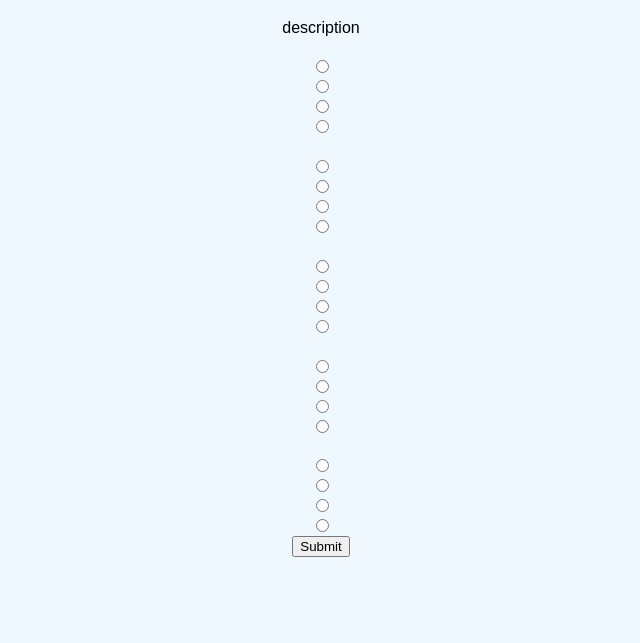
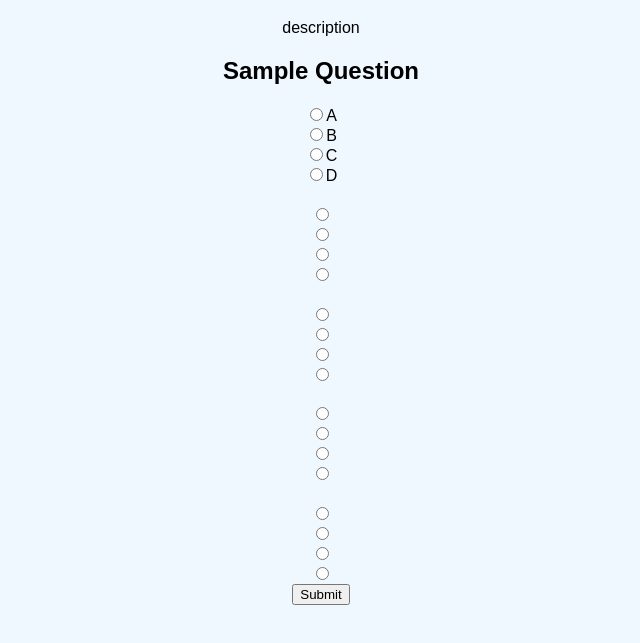
Before and after one commit to JediMasterLucy55/personalityQuizTemplate, a plain HTML site: page index.html in a window 1280 px wide. Shown: the part 81-724 px from the top of the page, without its empty margins (319-959 px from the left). Drawn offline with Linux system fonts and the light colour scheme.

Commit message:
added comments and stuff

```diff
--- a/script.js
+++ b/script.js
@@ -1,16 +1,19 @@
+// here we will make variables that hold the result of the quiz! don't forget your semicolons!
+// const means the variable will never change, result1 is the name of the variable, and Result 1 is the string that the variable stores
 const result1 = "Result 1";
 const result2 = "Result 2";
 const result3 = "Result 3";
 const result4 = "Result 4";
 
+// makes an object called questions that stores the template for your questions. add the question itself into where it says Sample Question, the answers go into text, and the result variables go into the brackets. You can have more than one result per answer!
 const questions = [
     {
-        question: "",
+        question: "Sample Question",
         answers: [
-            {text: "", results: []},
-            {text: "", results: []},
-            {text: "", results: []},
-            {text: "", results: []}
+            {text: "A", results: [result1]},
+            {text: "B", results: [result2]},
+            {text: "C", results: [result3]},
+            {text: "D", results: [result4]}
         ]
     },
 
@@ -55,6 +58,7 @@ const questions = [
     }
 ]
 
+// Most of the stuff down here you will not have to edit, this will just put your questions into the website
 const form = document.getElementById("quiz");
 
 questions.forEach((q, qIndex) => {
@@ -85,12 +89,14 @@ questions.forEach((q, qIndex) => {
 
 })
 
+// and this will make the button go to the results page and give you your answer
 const submitButton = document.getElementById("submit");
 
 submitButton.addEventListener("click", (e) => {
 
     e.preventDefault();
 
+    // CHANGE THE VARIABLE NAMES HERE TO FIT YOUR VARIABLES
     const counts = {
         result1: 0,
         result2: 0,
@@ -103,6 +109,7 @@ submitButton.addEventListener("click", (e) => {
         if (selected) {
             const results = JSON.parse(selected.value);
             results.forEach(result => {
+                // CHANGE THE VARIABLE NAMES HERE TOO
                 if (result === result1) counts.result1++;
                 if (result === result2) counts.result2++;
                 if (result === result3) counts.result3++;
@@ -125,6 +132,7 @@ submitButton.addEventListener("click", (e) => {
         window.location.href = `results.html?result=${topResult}`;
 
     } else {
+        // AND HERE CHANGE THEM HERE
         const allResults = [result1, result2, result3, result4];
         topResult = allResults[Math.floor(Math.random() * allResults.length)];
 
@@ -138,3 +146,5 @@ submitButton.addEventListener("click", (e) => {
     }
 
 });
+
+// ask me, google, or ChatGPT if you are interested in what this code does specifically
```
Also changed, not shown: index.html (+37 -0 lines), results.html (+4 -0 lines), styles.css (+7 -0 lines).
